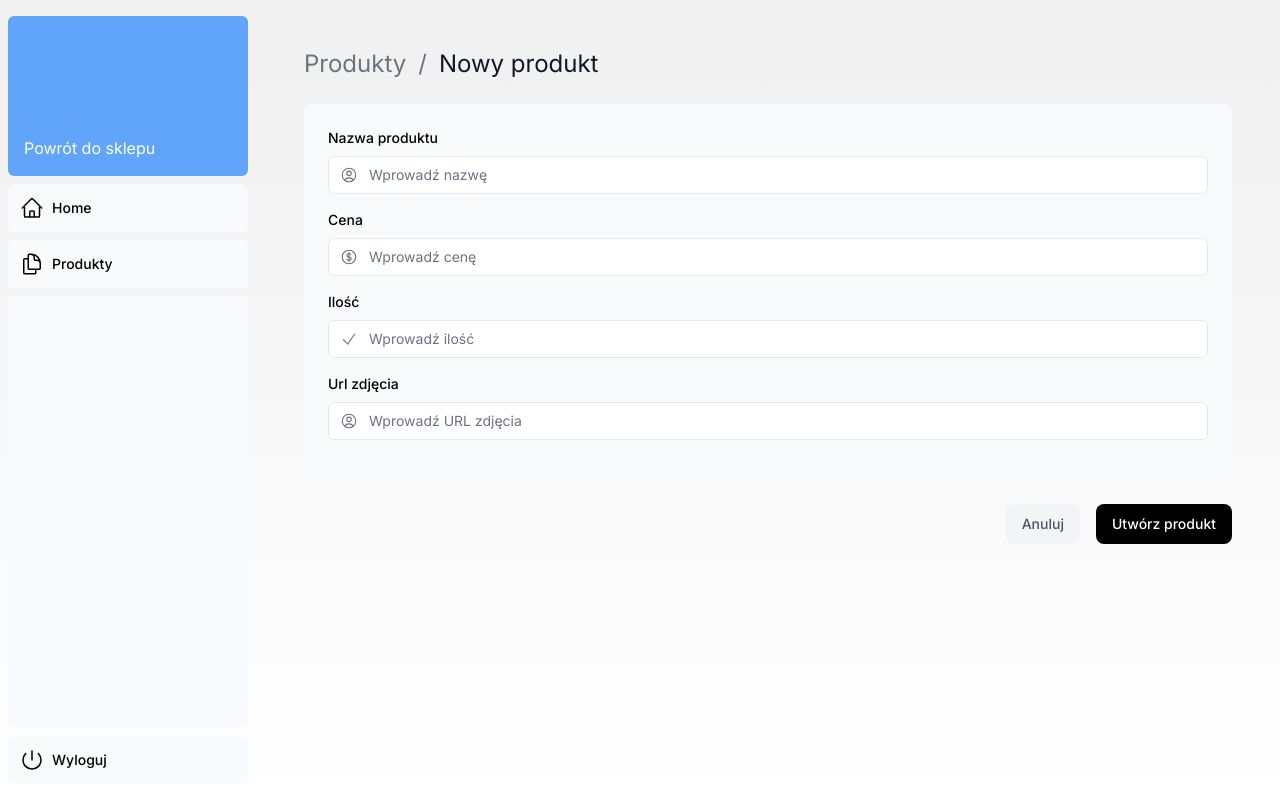
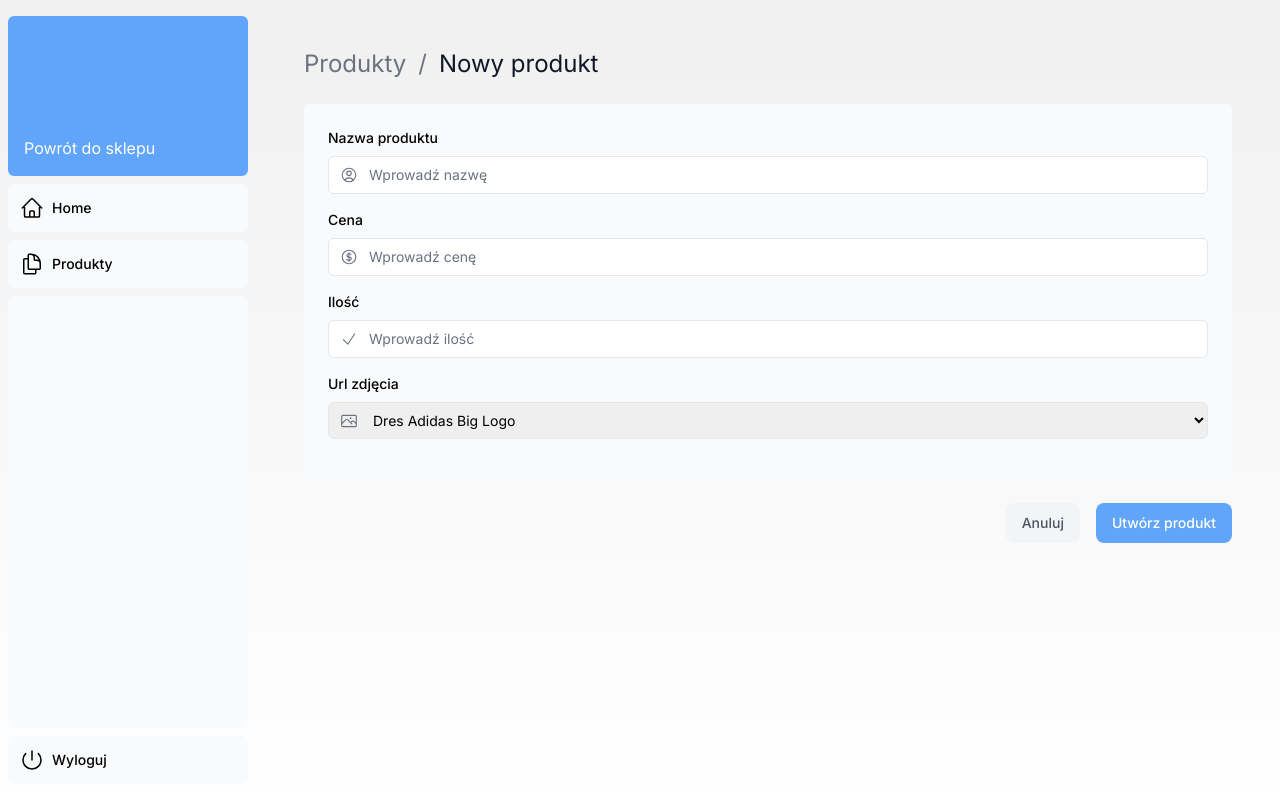
Before and after one commit to cloud-house/ecommerce-demo, a Next.js app: page /dashboard/products/create in a window 1280 px wide. Built offline with nearby package versions, Linux system fonts and the light colour scheme.

Commit message:
Add select for image URL

```diff
--- a/app/ui/button.tsx
+++ b/app/ui/dashboard/button.tsx
@@ -9,7 +9,7 @@ export function Button({ children, className, ...rest }: ButtonProps) {
     <button
       {...rest}
       className={clsx(
-        "flex h-10 items-center text-center justify-center rounded-lg font-medium text-white bg-black hover:bg-gray-700 px-4 text-sm transition-colors focus-visible:outline focus-visible:outline-2 focus-visible:outline-offset-2 focus-visible:outline-gray-500 active:bg-gray-600 aria-disabled:cursor-not-allowed aria-disabled:opacity-50",
+        "flex h-10 items-center text-center justify-center rounded-lg font-medium text-white bg-blue-400 hover:bg-blue-300 px-4 text-sm transition-colors",
         className
       )}
     >
--- a/app/ui/dashboard/products/buttons.tsx
+++ b/app/ui/dashboard/products/buttons.tsx
@@ -6,7 +6,7 @@ export function CreateProduct() {
   return (
     <Link
       href="/dashboard/products/create"
-      className="flex h-10 items-center rounded-lg bg-blue-600 px-4 text-sm font-medium text-white transition-colors hover:bg-blue-500 focus-visible:outline focus-visible:outline-2 focus-visible:outline-offset-2 focus-visible:outline-blue-600"
+      className="flex h-10 items-center rounded-lg bg-blue-400 px-4 text-sm font-medium text-white transition-colors hover:bg-blue-300 focus-visible:outline focus-visible:outline-2 focus-visible:outline-offset-2 focus-visible:outline-blue-300"
     >
       <span className="hidden md:block">Utwórz produkt</span>{" "}
       <PlusIcon className="h-5 md:ml-4" />
--- a/app/ui/dashboard/products/create-form.tsx
+++ b/app/ui/dashboard/products/create-form.tsx
@@ -3,11 +3,26 @@ import {
   CheckIcon,
   CurrencyDollarIcon,
   UserCircleIcon,
+  PhotoIcon,
 } from "@heroicons/react/24/outline";
-import { Button } from "@/app/ui/button";
+import { Button } from "@/app/ui/dashboard/button";
 import { createProduct } from "@/app/lib/actions";
 
 export default function CreateProductForm() {
+  const availableImages = [
+    {
+      value: "/dres-adidas-big-logo.jpg",
+      displayValue: "Dres Adidas Big Logo",
+    },
+    {
+      value: "/dres-meski-adidas-3-stripes.jpg",
+      displayValue: "Dres Meski Adidas 3-stripes",
+    },
+    {
+      value: "/dres-meski-adidas-ribbed-aeroready.jpg",
+      displayValue: "Dres Męski Adidas Ribbed Aeroready",
+    },
+  ];
   return (
     <form action={createProduct}>
       <div className="rounded-md bg-gray-50 p-4 md:p-6">
@@ -74,14 +89,21 @@ export default function CreateProductForm() {
             Url zdjęcia
           </label>
           <div className="relative">
-            <input
+            <select
               id="image_url"
               name="image_url"
-              type="text"
-              placeholder="Wprowadź URL zdjęcia"
-              className="peer block w-full rounded-md border border-gray-200 py-2 pl-10 text-sm outline-2 placeholder:text-gray-500"
-            />
-            <UserCircleIcon className="pointer-events-none absolute left-3 top-1/2 h-[18px] w-[18px] -translate-y-1/2 text-gray-500" />
+              className="peer block w-full cursor-pointer rounded-md border border-gray-200 py-2 pl-10 text-sm outline-2 placeholder:text-gray-500"
+            >
+              <option value="" disabled>
+                Wybierz zdjęcie
+              </option>
+              {availableImages.map((image) => (
+                <option key={image.value} value={image.value}>
+                  {image.displayValue}
+                </option>
+              ))}
+            </select>
+            <PhotoIcon className="pointer-events-none absolute left-3 top-1/2 h-[18px] w-[18px] -translate-y-1/2 text-gray-500" />
           </div>
         </div>
       </div>
--- a/app/ui/dashboard/products/edit-form.tsx
+++ b/app/ui/dashboard/products/edit-form.tsx
@@ -3,13 +3,28 @@ import {
   CheckIcon,
   CurrencyDollarIcon,
   UserCircleIcon,
+  PhotoIcon,
 } from "@heroicons/react/24/outline";
-import { Button } from "@/app/ui/button";
+import { Button } from "@/app/ui/dashboard/button";
 import { updateProduct } from "@/app/lib/actions";
 import { Product } from "@/app/lib/definitions";
 
 export default function EditProductForm({ product }: { product: Product }) {
   const updateProductWithId = updateProduct.bind(null, product.id);
+  const availableImages = [
+    {
+      value: "/dres-adidas-big-logo.jpg",
+      displayValue: "Dres Adidas Big Logo",
+    },
+    {
+      value: "/dres-meski-adidas-3-stripes.jpg",
+      displayValue: "Dres Meski Adidas 3-stripes",
+    },
+    {
+      value: "/dres-meski-adidas-ribbed-aeroready.jpg",
+      displayValue: "Dres Męski Adidas Ribbed Aeroready",
+    },
+  ];
   return (
     <form action={updateProductWithId}>
       <div className="rounded-md bg-gray-50 p-4 md:p-6">
@@ -79,15 +94,22 @@ export default function EditProductForm({ product }: { product: Product }) {
             Url zdjęcia
           </label>
           <div className="relative">
-            <input
+            <select
               id="image_url"
               name="image_url"
-              type="text"
+              className="peer block w-full cursor-pointer rounded-md border border-gray-200 py-2 pl-10 text-sm outline-2 placeholder:text-gray-500"
               defaultValue={product.image_url}
-              placeholder="Wprowadź URL zdjęcia"
-              className="peer block w-full rounded-md border border-gray-200 py-2 pl-10 text-sm outline-2 placeholder:text-gray-500"
-            />
-            <UserCircleIcon className="pointer-events-none absolute left-3 top-1/2 h-[18px] w-[18px] -translate-y-1/2 text-gray-500" />
+            >
+              <option value="" disabled>
+                Wybierz zdjęcie
+              </option>
+              {availableImages.map((image) => (
+                <option key={image.value} value={image.value}>
+                  {image.displayValue}
+                </option>
+              ))}
+            </select>
+            <PhotoIcon className="pointer-events-none absolute left-3 top-1/2 h-[18px] w-[18px] -translate-y-1/2 text-gray-500" />
           </div>
         </div>
       </div>
--- a/app/ui/shop/product.tsx
+++ b/app/ui/shop/product.tsx
@@ -1,6 +1,5 @@
 "use client";
 import { ShoppingCartIcon } from "@heroicons/react/24/outline";
-import { Button } from "@/app/ui/button";
 import { Product } from "@/app/lib/definitions";
 import Image from "next/image";
 import clsx from "clsx";
@@ -56,10 +55,13 @@ export function Product({
           </p>
         </div>
       </div>
-      <Button onClick={handleAddToCart} className="mt-4 w-full">
+      <button
+        onClick={handleAddToCart}
+        className="mt-4 w-full flex h-10 items-center text-center justify-center rounded-lg font-medium text-white bg-black hover:bg-gray-700 px-4 text-sm transition-colors"
+      >
         <ShoppingCartIcon className="w-6 h-6 mr-3" />
         Dodaj do koszyka
-      </Button>
+      </button>
     </div>
   );
 }
```
